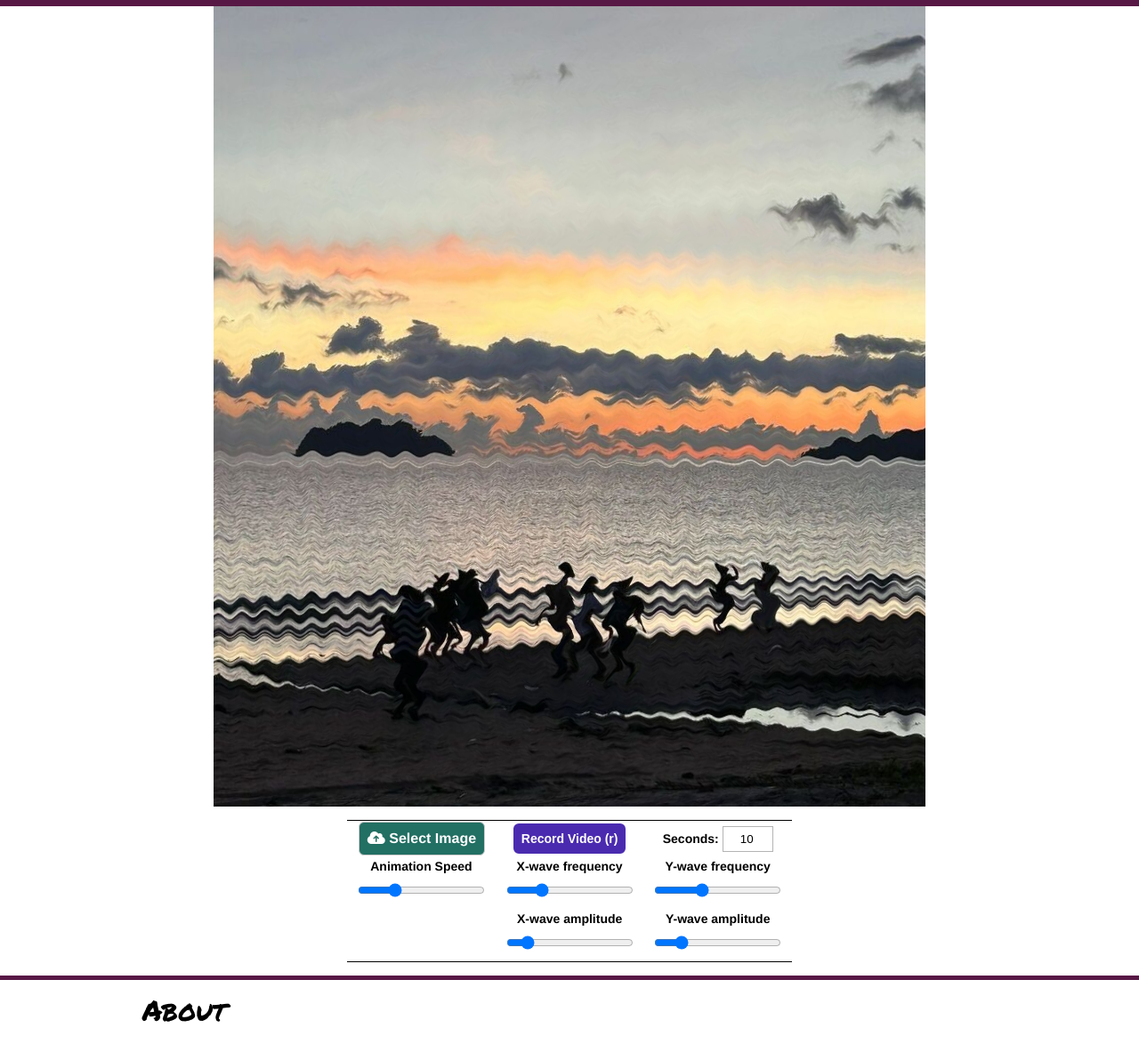
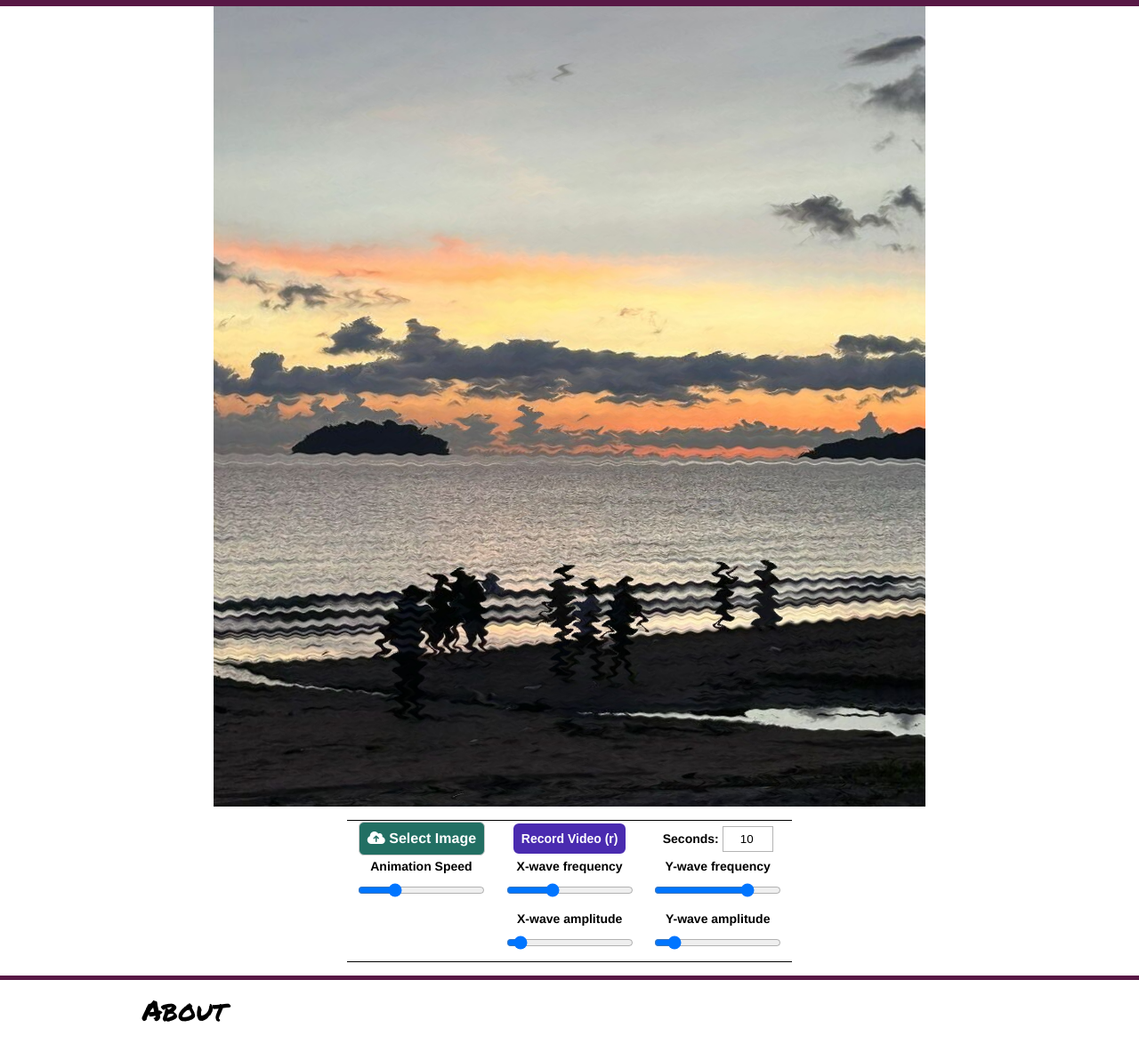
Before and after one commit to collidingScopes/shimmer, a plain HTML site: page index.html in a window 1280 px wide. Shown: the part 94-1268 px from the top of the page at 89% size. Drawn offline with Linux system fonts and the light colour scheme.

Commit message:
Add files via upload

```diff
--- a/index.html
+++ b/index.html
@@ -55,20 +55,20 @@
                         <pre><span class="tableText">Animation Speed</span><br><input class="input-number-noSpinners" type="range" id="speedInput" value="25" min="1" max="100"></pre>
                     </td>
                     <td>
-                        <pre><span class="tableText">X-wave frequency</span><br><input class="input-number-noSpinners" type="range" id="xFreqInput" value="12" min="1" max="50"></pre>
+                        <pre><span class="tableText">X-wave frequency</span><br><input class="input-number-noSpinners" type="range" id="xFreqInput" value="17" min="1" max="50"></pre>
                     </td>
                     <td>
-                        <pre><span class="tableText">Y-wave frequency</span><br><input class="input-number-noSpinners" type="range" id="yFreqInput" value="18" min="1" max="50"></pre>
+                        <pre><span class="tableText">Y-wave frequency</span><br><input class="input-number-noSpinners" type="range" id="yFreqInput" value="40" min="1" max="50"></pre>
                     </td>
                 </tr>
                 <tr>
                     <td>
                     </td>
                     <td>
-                        <pre><span class="tableText">X-wave amplitude</span><br><input class="input-number-noSpinners" type="range" id="xAmpInput" value="5" min="1" max="50"></pre>
+                        <pre><span class="tableText">X-wave amplitude</span><br><input class="input-number-noSpinners" type="range" id="xAmpInput" value="2" min="1" max="100"></pre>
                     </td>
                     <td>
-                        <pre><span class="tableText">Y-wave amplitude</span><br><input class="input-number-noSpinners" type="range" id="yAmpInput" value="8" min="1" max="50"></pre>
+                        <pre><span class="tableText">Y-wave amplitude</span><br><input class="input-number-noSpinners" type="range" id="yAmpInput" value="8" min="1" max="100"></pre>
                     </td>
                 </tr>
 
--- a/wavyImage.js
+++ b/wavyImage.js
@@ -1,7 +1,10 @@
 /*
-var img = new Image();
-img.src = "https://i.imgur.com/nMZoUok.png";
-img.onload = waves;
+To do list:
+Floating options menu -- sticky at bottom of page / can be hidden?
+Site OG properties
+File README / github description
+New font for site
+Name -- "Woven Waves" instead?
 */
 
 var originalImg = document.getElementById("originalImg");
@@ -122,17 +125,12 @@ function createAnimation() {
     //ctx.drawImage(this, 0, 0);
     //ctx.drawImage(originalImg, 0, 0);
 
-    /*
-    var o1 = new Osc(0.05), o2 = new Osc(0.03), o3 = new Osc(0.06),  // osc. for vert
-        o4 = new Osc(0.08), o5 = new Osc(0.04), o6 = new Osc(0.067), // osc. for hori
-    */
-
     // source grid lines
     x0 = 0, x1 = w * 0.25, x2 = w * 0.5, x3 = w * 0.75, x4 = w,
     y0 = 0, y1 = h * 0.25, y2 = h * 0.5, y3 = h * 0.75, y4 = h;
 
-    var maxXShift = scaledWidth*0.25;
-    var maxYShift = scaledHeight*0.25;
+    var maxXShift = scaledHeight*0.25;
+    var maxYShift = scaledWidth*0.25;
 
     // cache source widths/heights
     sw0 = x1, sw1 = x2 - x1, sw2 = x3 - x2, sw3 = x4 - x3,
@@ -148,10 +146,10 @@ function createAnimation() {
 
         for (var y = 0; y < h; y++) {
 
-            // segment positions
-            var lx1 = x1 + o1.current(y * 0.2) * maxXShift * yAmpInputValue/300,
-                lx2 = x2 + o2.current(y * 0.2) * maxXShift * yAmpInputValue/300,
-                lx3 = x3 + o3.current(y * 0.2) * maxXShift * yAmpInputValue/300,
+            // segment positions for Y-waves
+            var lx1 = x1 + o1.current(y * 0.2) * maxYShift * yAmpInputValue/300,
+                lx2 = x2 + o2.current(y * 0.26) * maxYShift * yAmpInputValue/300,
+                lx3 = x3 + o3.current(y * 0.22) * maxYShift * yAmpInputValue/300,
 
                 // segment widths
                 w0 = lx1,
@@ -173,9 +171,10 @@ function createAnimation() {
         ctx.clearRect(0, 0, w, h);     // clear main (onlyif alpha)
 
         for (var x = 0; x < w; x++) {
-            var ly1 = y1 + o4.current(x * 0.32)  * maxYShift * xAmpInputValue/300,
-                ly2 = y2 + o5.current(x * 0.3)  * maxYShift * xAmpInputValue/300,
-                ly3 = y3 + o6.current(x * 0.4) *  maxYShift * xAmpInputValue/300;
+            // segment positions for X-waves
+            var ly1 = y1 + o4.current(x * 0.32)  * maxXShift * xAmpInputValue/300,
+                ly2 = y2 + o5.current(x * 0.3)  * maxXShift * xAmpInputValue/300,
+                ly3 = y3 + o6.current(x * 0.4) *  maxXShift * xAmpInputValue/300;
 
             ctx.drawImage(vcanvas, x, y0, 1, sh0, x, 0        , 1, ly1);
             ctx.drawImage(vcanvas, x, y1, 1, sh1, x, ly1 - 0.5, 1, ly2 - ly1 + 0.5);
@@ -357,7 +356,7 @@ async function recordVideoMuxer() {
       codec: "avc1.42003e",
       width: videoWidth,
       height: videoHeight,
-      bitrate: 5_000_000,
+      bitrate: 7_000_000,
       bitrateMode: "constant",
     });
     //NEW codec: "avc1.42003e",
```
